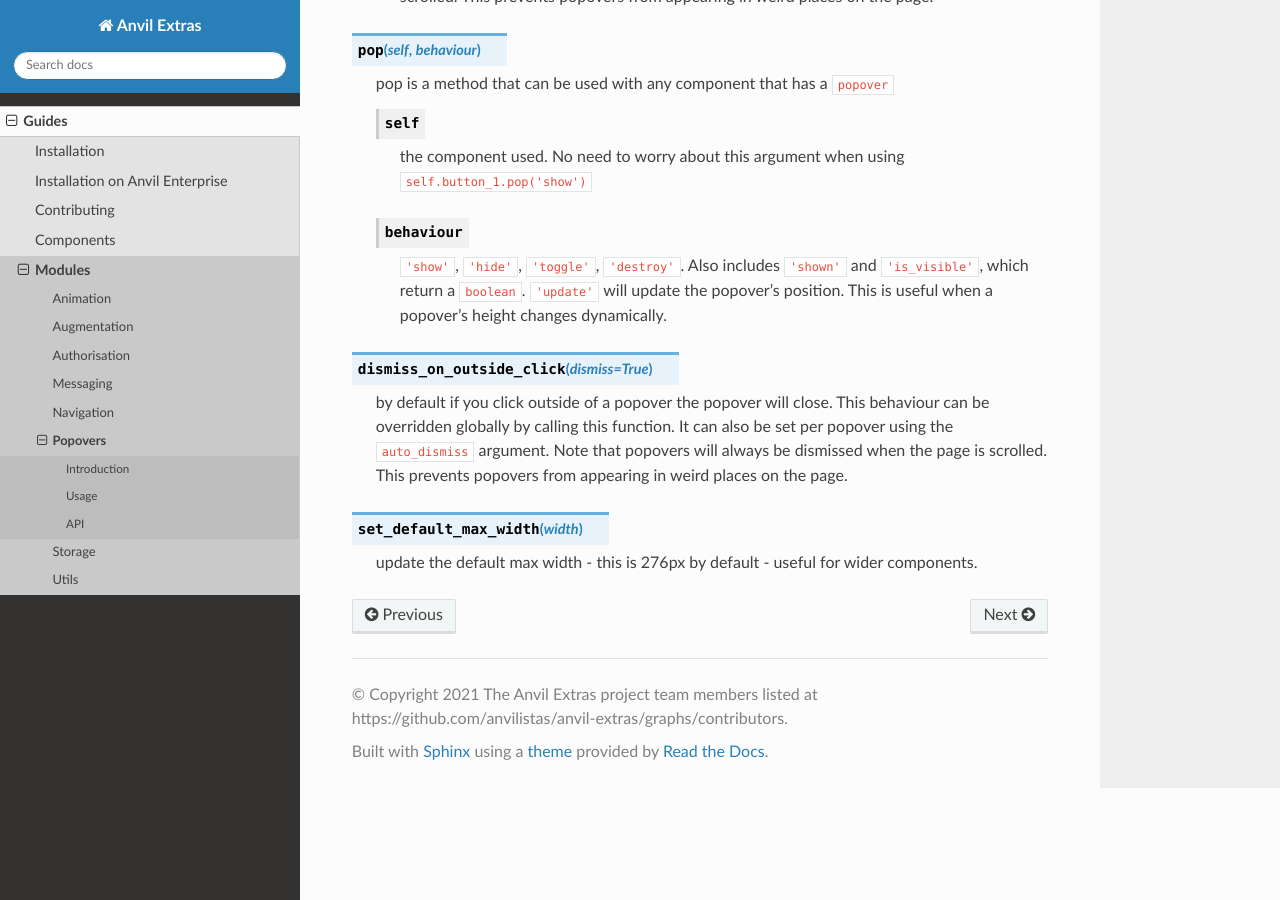
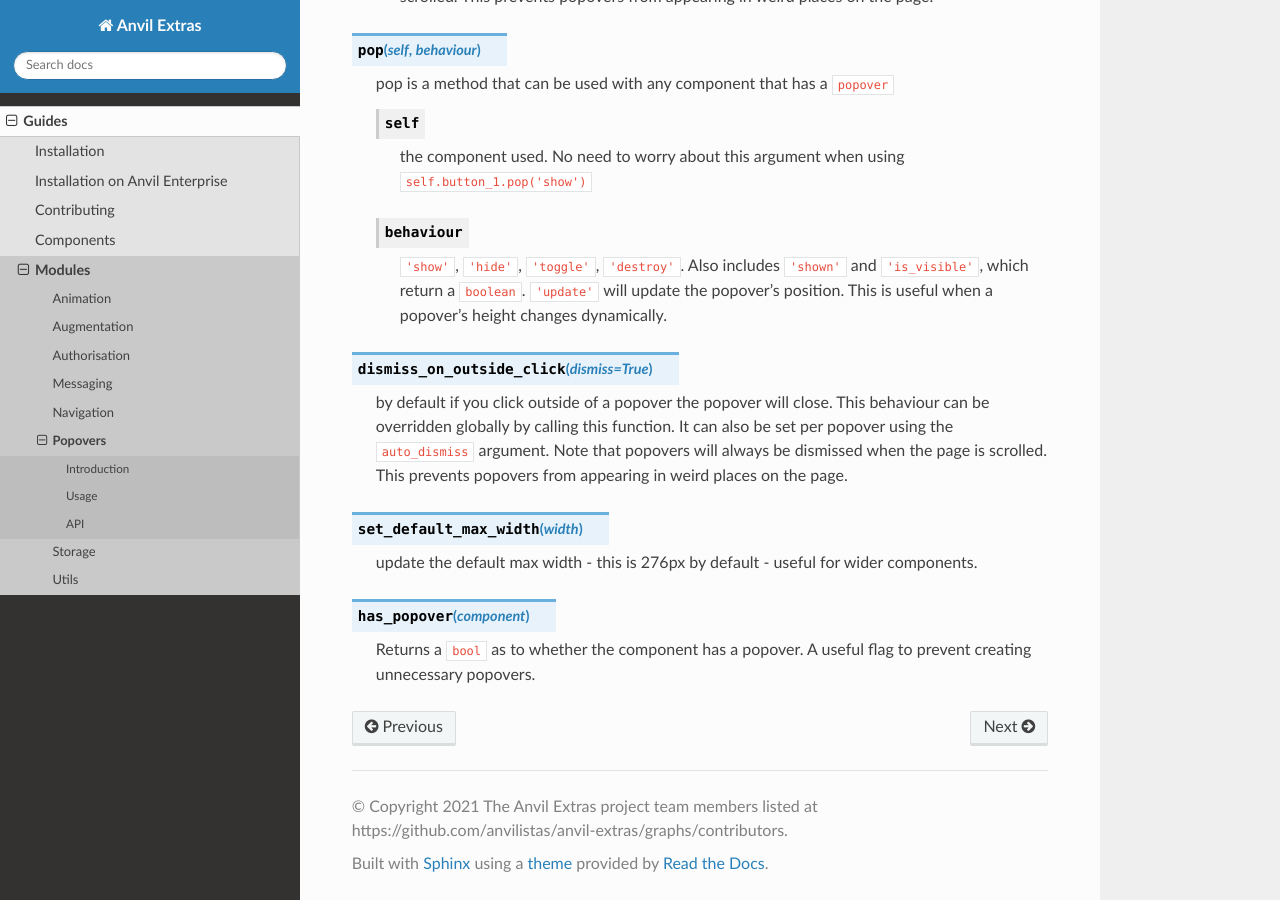
Before and after one commit to anvilistas/anvil-extras, a Sphinx documentation site: the page built from docs/guides/modules/popover.rst, in a window 1280 px wide and 900 px high, scrolled down 2071 px. Built offline with Sphinx 7.4.7 and the Read the Docs theme 2.0.0, drawn with Linux system fonts in a browser that asks for light colours.

Commit message:
add has popover docs

```diff
--- a/docs/guides/modules/popover.rst
+++ b/docs/guides/modules/popover.rst
@@ -115,3 +115,7 @@ API
 .. function:: set_default_max_width(width)
 
     update the default max width - this is 276px by default - useful for wider components.
+
+.. function:: has_popover(component)
+
+    Returns a ``bool`` as to whether the component has a popover. A useful flag to prevent creating unnecessary popovers.
```
